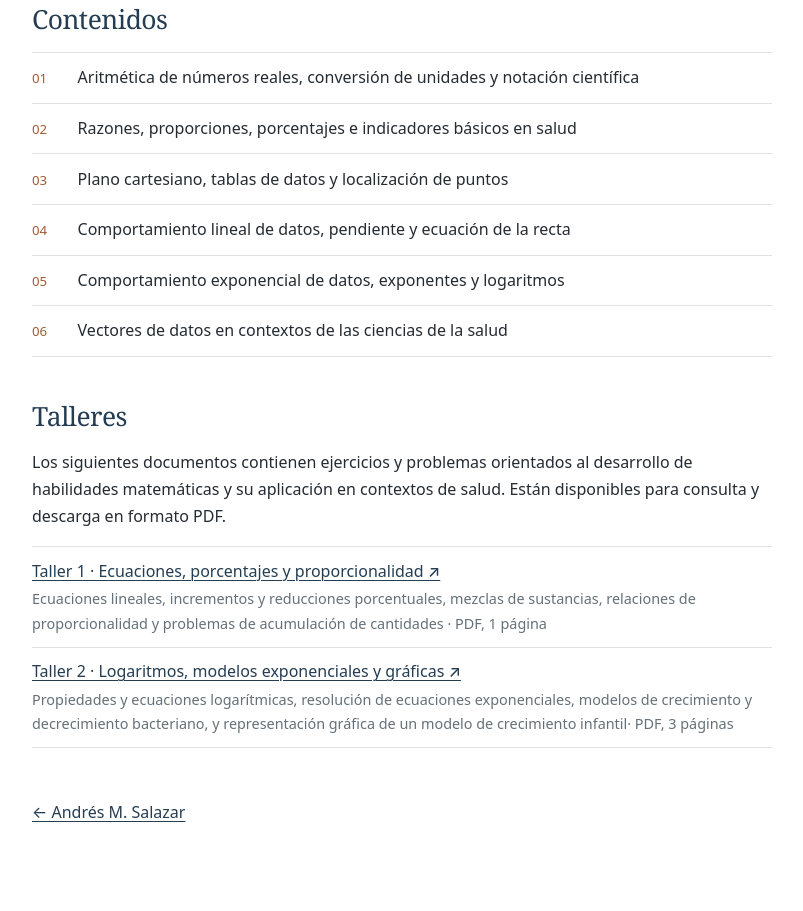
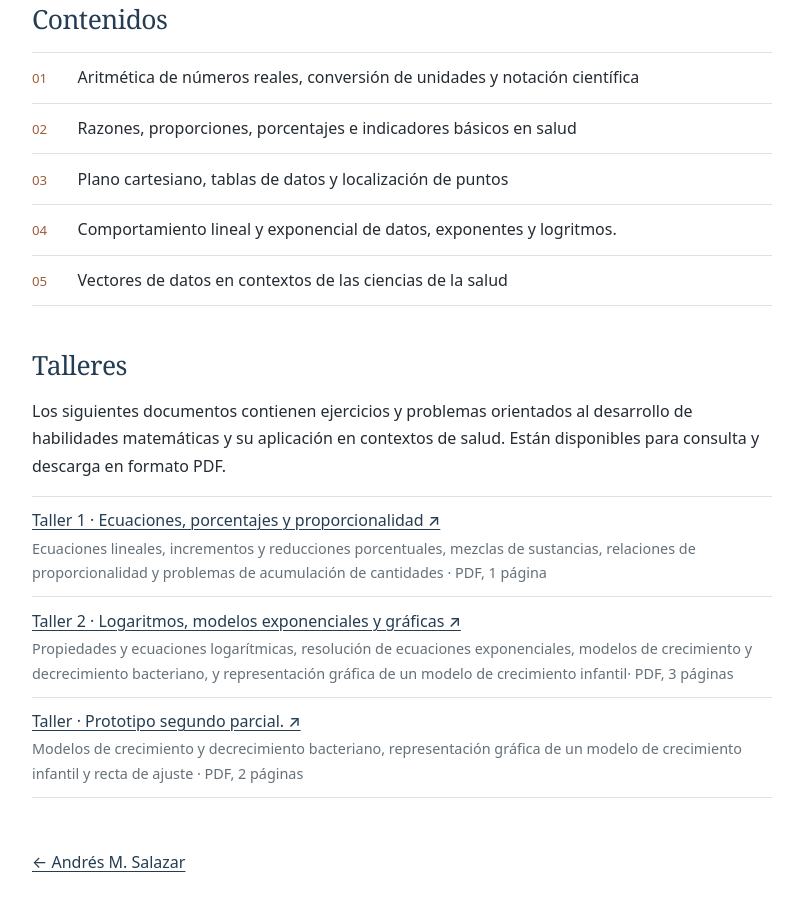
Before and after one commit to amsrojas/pag_personal, a plain HTML site: page cursos/matematicas-salud.html in a window 1280 px wide. Shown: the part 836-1747 px from the top of the page, without its empty margins (238-1041 px from the left). Before the commit the page ends 1723 px from the top, so only its background shows below. Drawn offline with Linux system fonts and the light colour scheme.

Commit message:
Add files via upload

```diff
--- a/cursos/matematicas-salud.html
+++ b/cursos/matematicas-salud.html
@@ -83,15 +83,7 @@
 
         <li>
           <span>
-            Comportamiento lineal de datos,
-            pendiente y ecuación de la recta
-          </span>
-        </li>
-
-        <li>
-          <span>
-            Comportamiento exponencial de datos,
-            exponentes y logaritmos
+            Comportamiento lineal y exponencial de datos, exponentes y logritmos.
           </span>
         </li>
 
@@ -150,6 +142,21 @@
           </span>
         </li>
 
+                <li>
+          <a
+            href="archivos/Taller_2P_MS.pdf"
+            target="_blank"
+            rel="noopener noreferrer">
+            Taller · Prototipo segundo parcial. ↗
+          </a>
+
+          <span class="descripcion-recurso">
+            Modelos de crecimiento y decrecimiento bacteriano,
+            representación gráfica de un modelo de crecimiento
+            infantil y recta de ajuste · PDF, 2 páginas
+          </span>
+        </li>
+
       </ul>
     </section>
 
```
Also changed, not shown: 2 other files.
